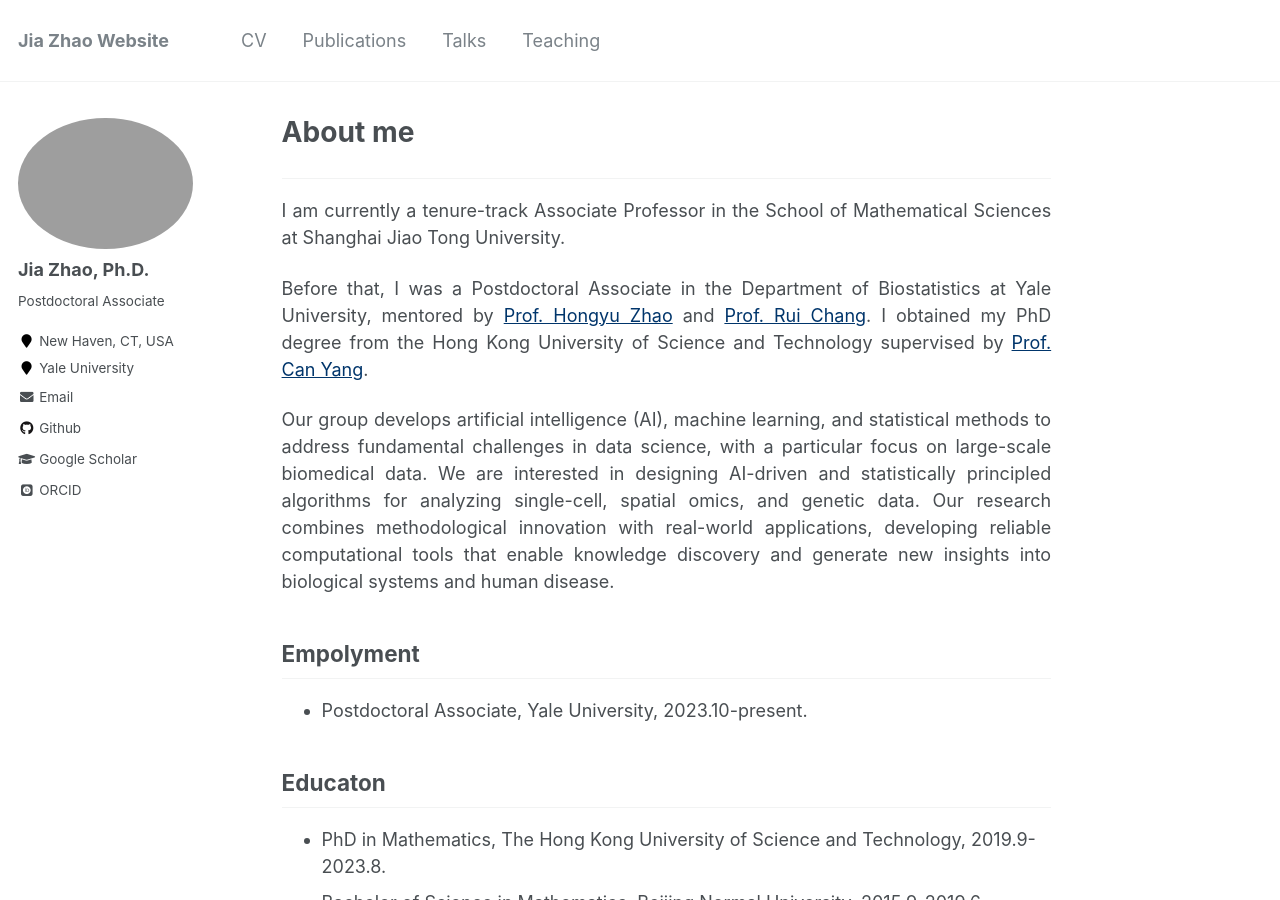
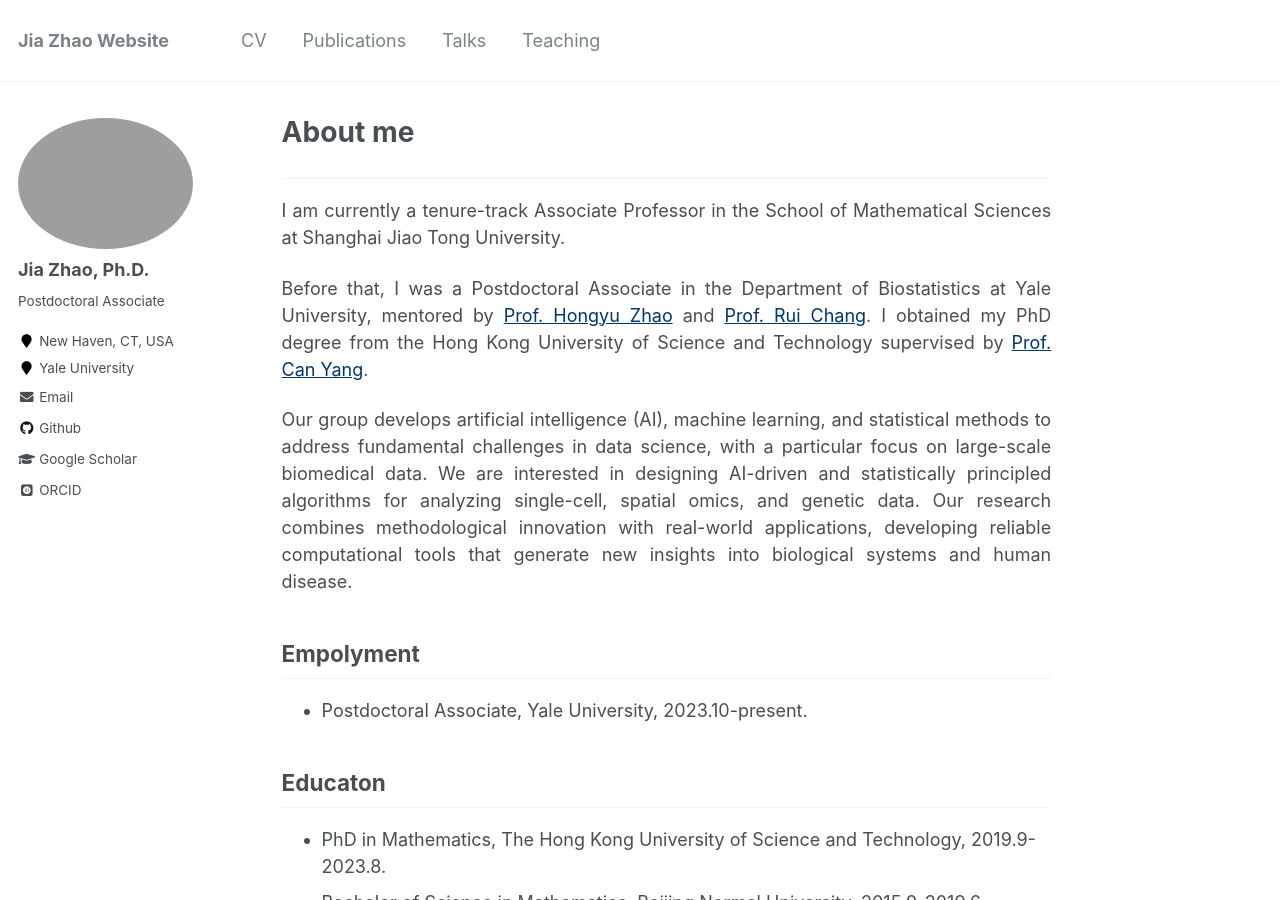
Before and after one commit to jiazhao97/jiazhao97.github.io, a Jekyll site: the page built from _pages/about.md, in a window 1280 px wide and 900 px high. Built offline with Jekyll 4.4.1, drawn with Linux system fonts in a browser that asks for light colours; some web fonts are replaced.

Commit message:
Update about.md

```diff
--- a/_pages/about.md
+++ b/_pages/about.md
@@ -20,7 +20,7 @@ Before that, I was a Postdoctoral Associate in the Department of Biostatistics a
 </p>
 
 <p style="text-align: justify">
-Our group develops artificial intelligence (AI), machine learning, and statistical methods to address fundamental challenges in data science, with a particular focus on large-scale biomedical data. We are interested in designing AI-driven and statistically principled algorithms for analyzing single-cell, spatial omics, and genetic data. Our research combines methodological innovation with real-world applications, developing reliable computational tools that enable knowledge discovery and generate new insights into biological systems and human disease.
+Our group develops artificial intelligence (AI), machine learning, and statistical methods to address fundamental challenges in data science, with a particular focus on large-scale biomedical data. We are interested in designing AI-driven and statistically principled algorithms for analyzing single-cell, spatial omics, and genetic data. Our research combines methodological innovation with real-world applications, developing reliable computational tools that generate new insights into biological systems and human disease.
 </p>
 
 
```
